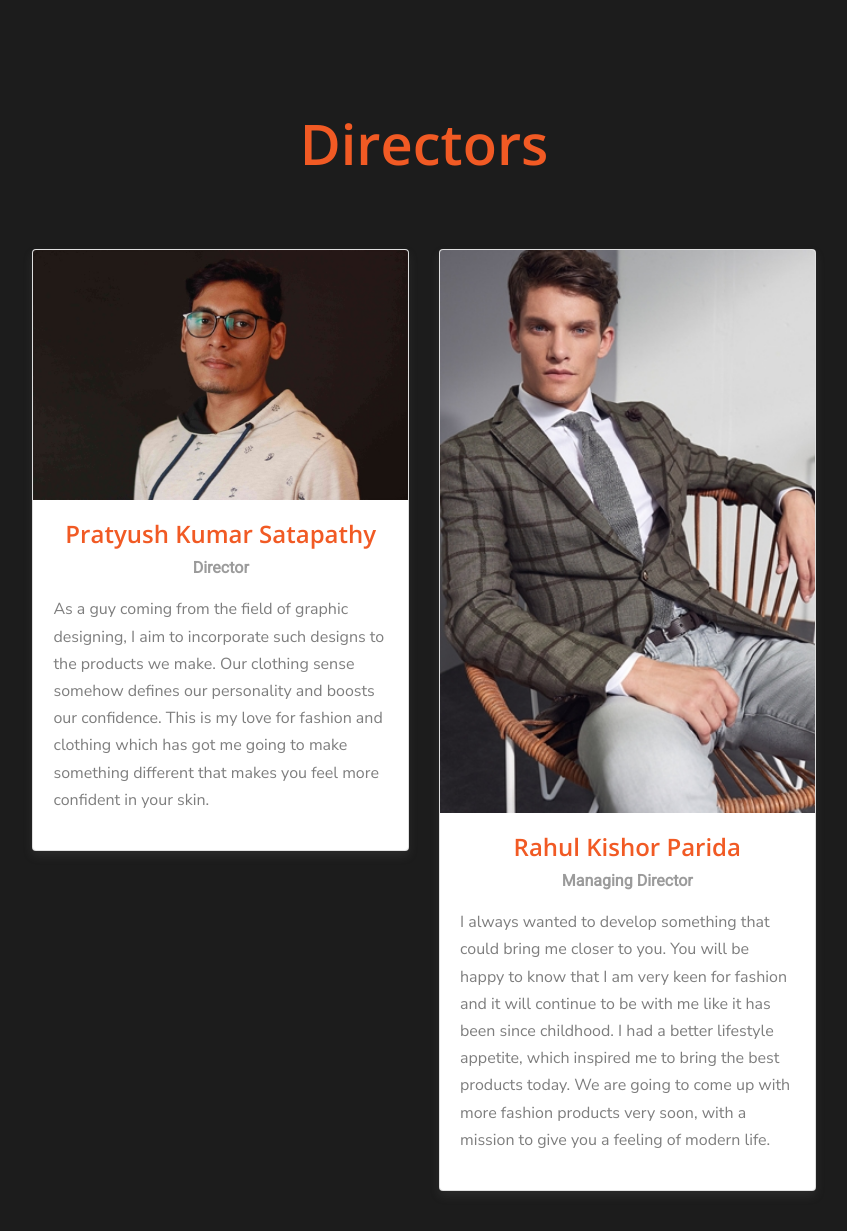
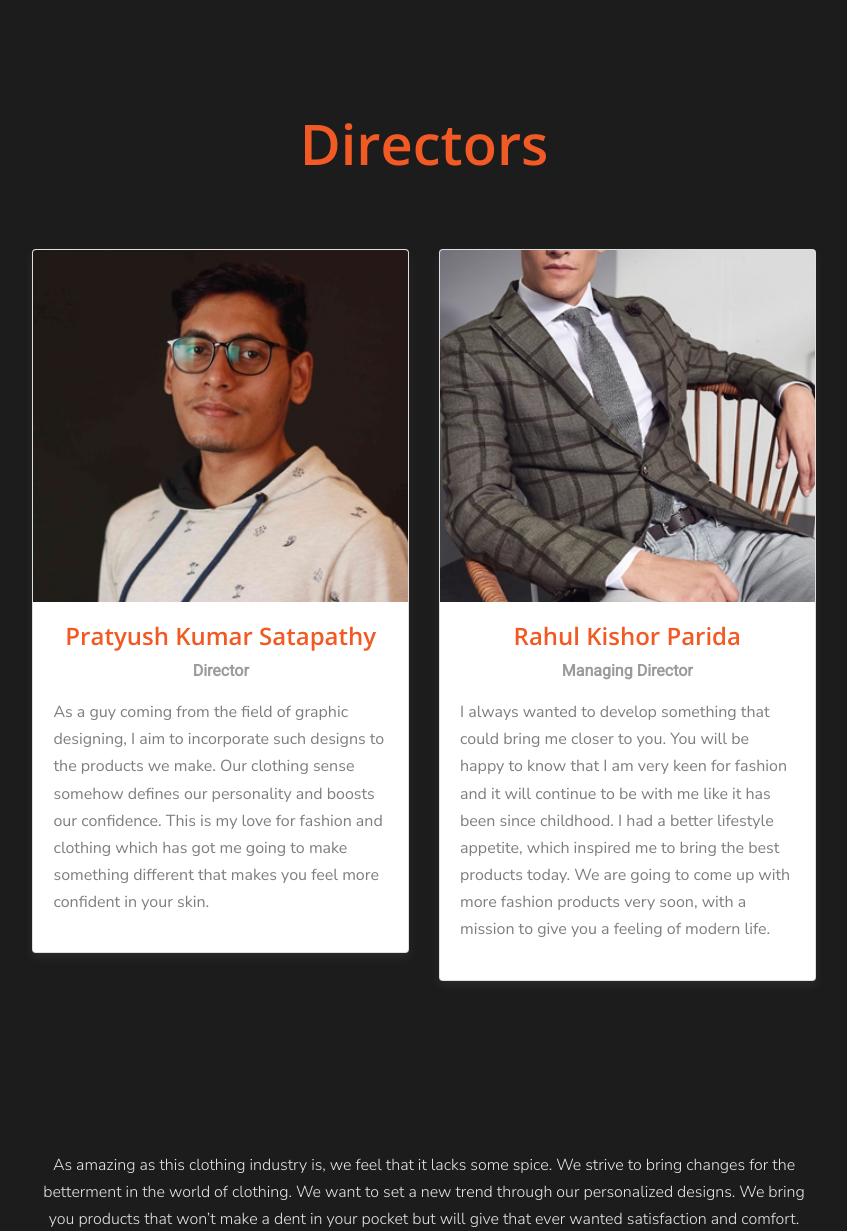
Before and after one commit to mohit9090/alineter-backend, a Django app: page /company/about/ in a window 1280 px wide. Shown: the part 1432-2663 px from the top of the page, without its empty margins (216-1063 px from the left). Run offline with Django 3.2, Linux system fonts and the light colour scheme; data comes from the database, SQL or seed files in the repository; both versions use the stored data as it was after the commit; some libraries are stand-ins or nearby versions.

Commit message:
set height of director profile card

```diff
--- a/static/css/about.css
+++ b/static/css/about.css
@@ -92,6 +92,10 @@ section#about-products {
 	font-weight:600;
 	color:rgba(112, 112, 112, 0.7);
 }
+.profile-card-img {
+	height: 22rem;
+	object-fit: cover;
+}
 
 
 
```
Also changed, not shown: cart/models.py (+15 -1 lines), db.sqlite3, static/images/alineter/founder/RahulKishorParida.jpg, static/images/alineter/founder/RahulKishorParida_j5VuctC.jpg (added).
